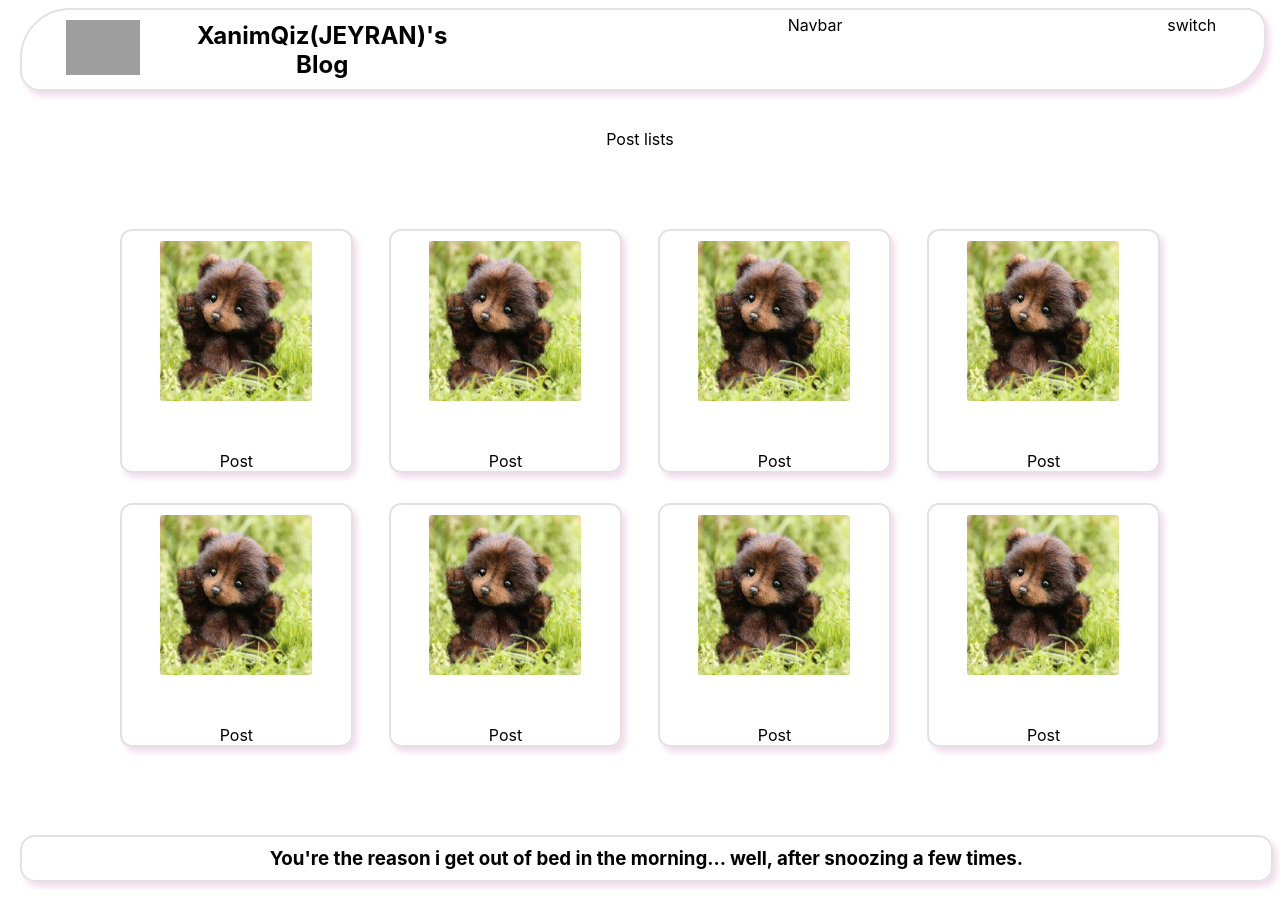
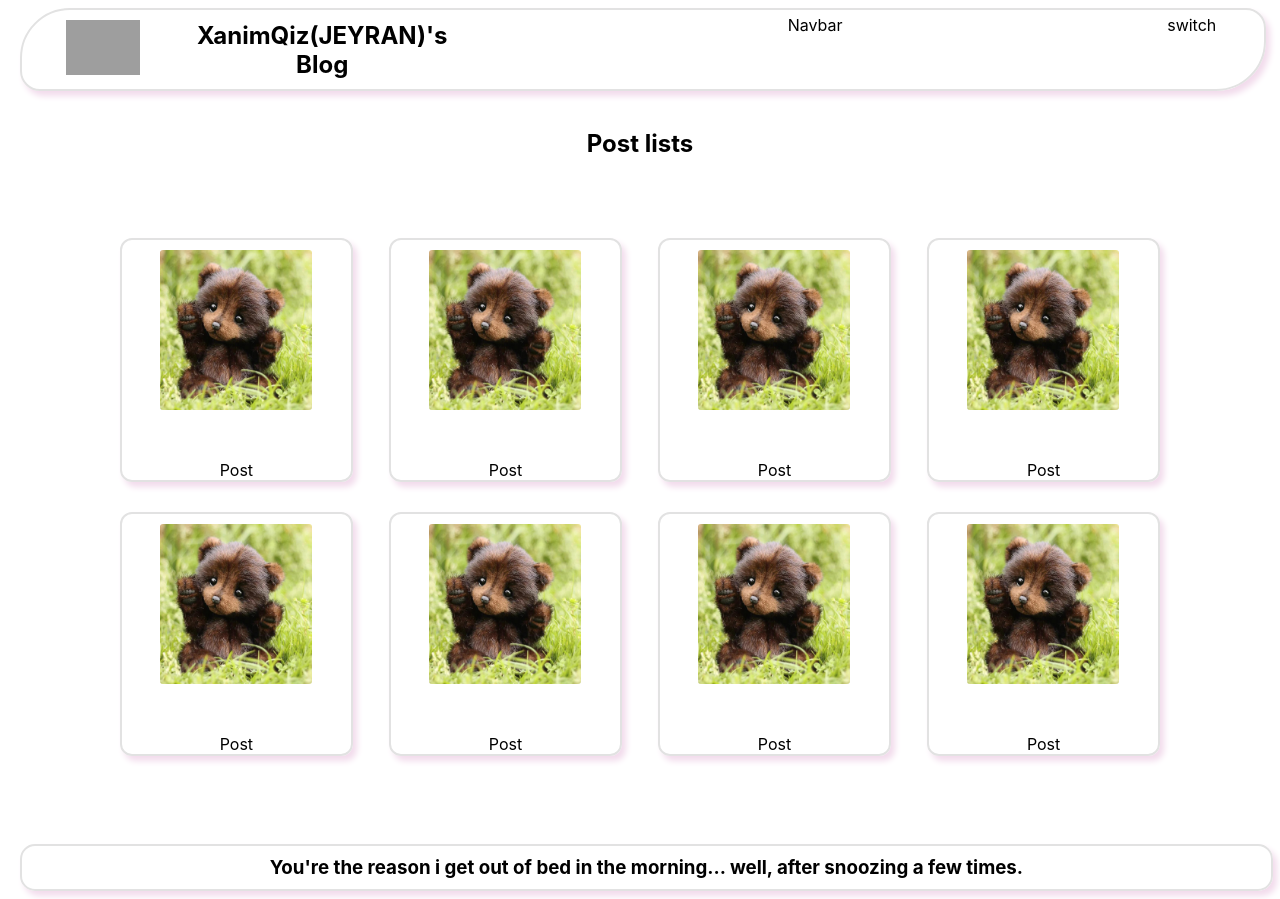
Before and after one commit to zahraRostami1999/blog-app, a React (Create React App) app: page / in a window 1280 px wide. Built offline with nearby package versions, Linux system fonts and the light colour scheme; grey boxes are pictures that could not be loaded.

Commit message:
edit Post_list:add h2 to Post_list title

```diff
--- a/src/Components/post_list/Post_list.jsx
+++ b/src/Components/post_list/Post_list.jsx
@@ -5,7 +5,7 @@ function Post_list() {
   return (
     <div className="container">
       <div className={styled.postList}>
-        <div>Post lists</div>
+        <div><h2>Post lists</h2></div>
         <div className={styled.list}>
             <Post />
             <Post />
```
